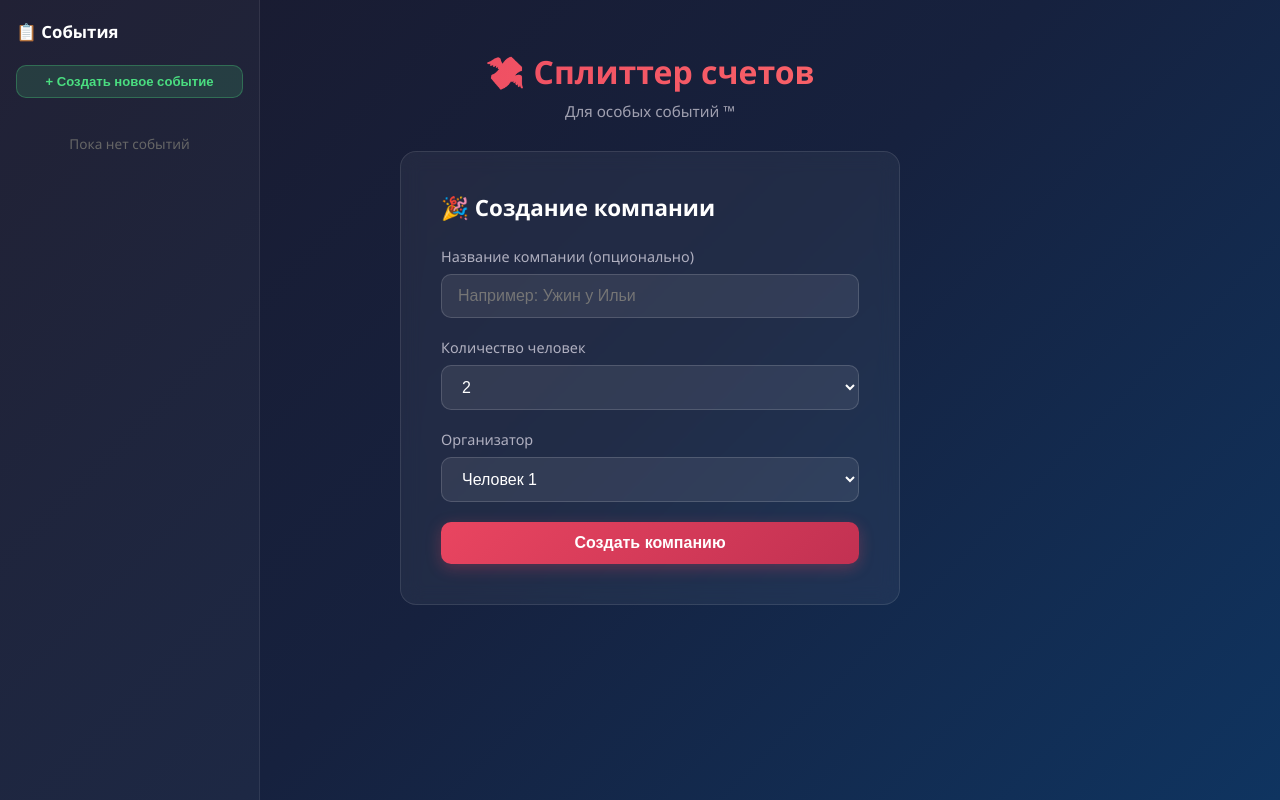
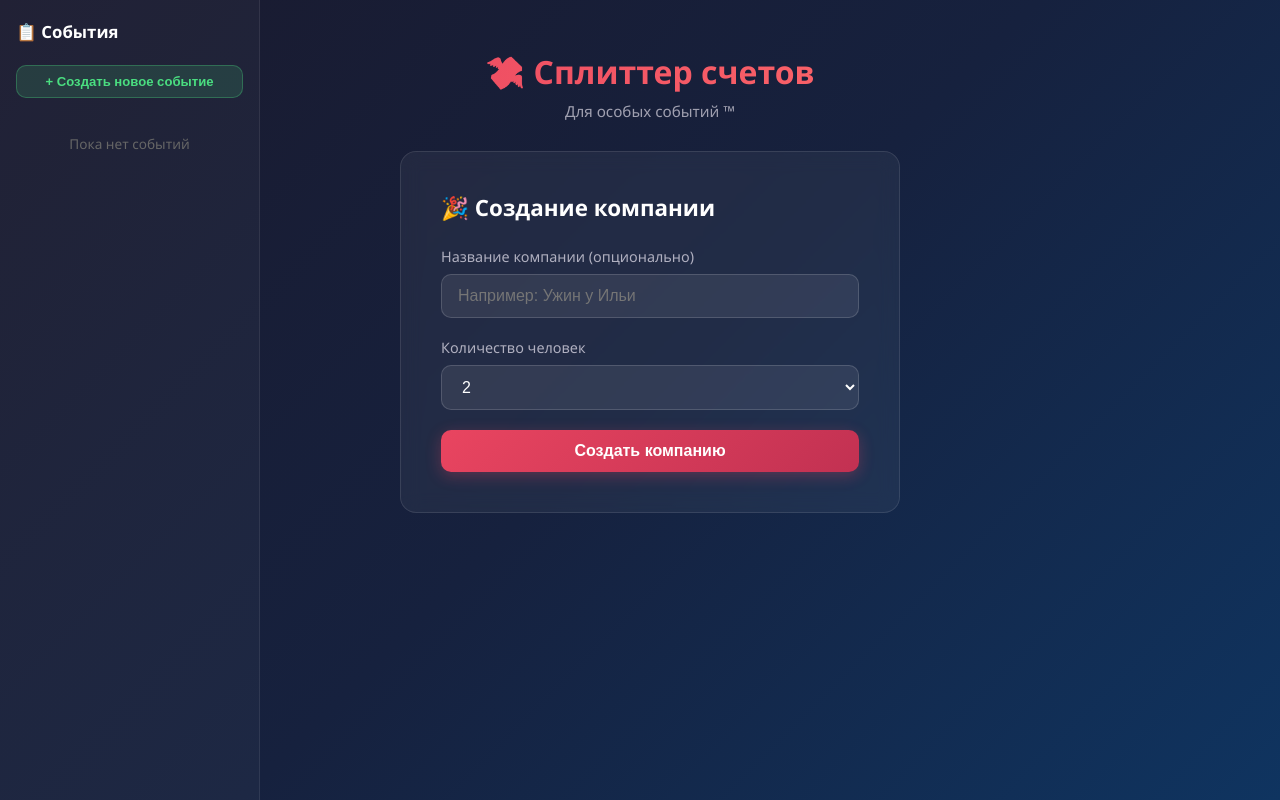
Before and after one commit to darfl/test-project, a React (Vite) app in the folder frontend/: page / in a window 1280 px wide. Built offline with nearby package versions, Linux system fonts and the light colour scheme.

Commit message:
removed organizer from the first

```diff
--- a/frontend/src/App.jsx
+++ b/frontend/src/App.jsx
@@ -251,9 +251,9 @@ export default function App() {
                         <span style={{ marginLeft: '8px', color: '#4ade80', fontSize: '0.85rem' }}>✅</span>
                       )}
                     </span>
-                    <span className="sidebar-item-meta">
-                      {event.participants.length} чел. — {event.organizerName}
-                    </span>
+                  <span className="sidebar-item-meta">
+                    {event.participants.length} чел.
+                  </span>
                   </button>
                   <button
                     className="sidebar-item-delete"
--- a/frontend/src/components/CreateCompany.jsx
+++ b/frontend/src/components/CreateCompany.jsx
@@ -8,44 +8,31 @@ const NAMES = [
 export default function CreateCompany({ onNext, prefill, onBackToOrders }) {
   const [title, setTitle] = useState('');
   const [count, setCount] = useState(2);
-  const [organizer, setOrganizer] = useState(NAMES[0]);
 
-  // Pre-fill from existing event when going back, or reset for new event
   useEffect(() => {
     if (prefill) {
       setTitle(prefill.title || '');
       if (prefill.count >= 2 && prefill.count <= 8) {
         setCount(prefill.count);
       }
-      if (prefill.organizerName) {
-        setOrganizer(prefill.organizerName);
-      }
     } else {
       setTitle('');
       setCount(2);
-      setOrganizer(NAMES[0]);
     }
   }, [prefill]);
 
   const isEditing = !!prefill;
 
-  // Check if any changes were made vs original prefill
   const hasChanges = isEditing
-    ? title !== (prefill.title || '') ||
-      count !== prefill.count ||
-      organizer !== prefill.organizerName
-    : true; // always enabled for new company
+    ? title !== (prefill.title || '') || count !== prefill.count
+    : true;
 
   const handleSubmit = (e) => {
     e.preventDefault();
 
     const selectedNames = NAMES.slice(0, count);
+    const finalOrganizer = selectedNames[0];
 
-    const finalOrganizer = selectedNames.includes(organizer)
-      ? organizer
-      : selectedNames[0];
-
-    // Build participants: preserve existing orders/amounts when editing
     const existingParticipants = prefill?.existingParticipants || [];
     const participants = selectedNames.map((name) => {
       const existing = existingParticipants.find((p) => p.name === name);
@@ -67,7 +54,6 @@ export default function CreateCompany({ onNext, prefill, onBackToOrders }) {
   };
 
   const countOptions = [2, 3, 4, 5, 6, 7, 8];
-  const availableOrganizers = NAMES.slice(0, count);
 
   return (
     <form className="create-company" onSubmit={handleSubmit}>
@@ -85,25 +71,9 @@ export default function CreateCompany({ onNext, prefill, onBackToOrders }) {
 
       <div className="form-group">
         <label>Количество человек</label>
-        <select value={count} onChange={(e) => {
-          const newCount = parseInt(e.target.value, 10);
-          setCount(newCount);
-          const newOrganizers = NAMES.slice(0, newCount);
-          if (!newOrganizers.includes(organizer)) {
-            setOrganizer(newOrganizers[0]);
-          }
-        }}>
+        <select value={count} onChange={(e) => setCount(parseInt(e.target.value, 10))}>
           {countOptions.map((n) => (
             <option key={n} value={n}>{n}</option>
-          ))}
-        </select>
-      </div>
-
-      <div className="form-group">
-        <label>Организатор</label>
-        <select value={organizer} onChange={(e) => setOrganizer(e.target.value)}>
-          {availableOrganizers.map((name) => (
-            <option key={name} value={name}>{name}</option>
           ))}
         </select>
       </div>
@@ -113,11 +83,7 @@ export default function CreateCompany({ onNext, prefill, onBackToOrders }) {
           {isEditing ? 'Сохранить изменения и перейти к заказам' : 'Создать компанию'}
         </button>
         {isEditing && onBackToOrders && (
-          <button
-            type="button"
-            className="btn btn-secondary"
-            onClick={onBackToOrders}
-          >
+          <button type="button" className="btn btn-secondary" onClick={onBackToOrders}>
             Вернуться к заказам →
           </button>
         )}
```
Also changed, not shown: 5 other files (tests, documents, lock files or other folders).
